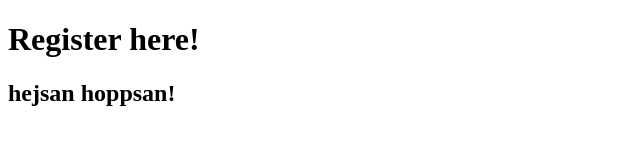
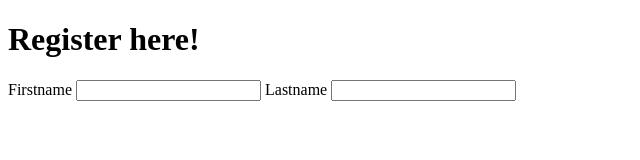
Before and after one commit to EmmaMargit/Forms-with-git-Emmas, a plain HTML site: page index.html in a window 1280 px wide. Shown: the whole page, without its empty margins (0-640 px from the left). Drawn offline with Linux system fonts and the light colour scheme.

Commit message:
som changes

```diff
--- a/index.html
+++ b/index.html
@@ -9,6 +9,16 @@
 </head>
 <body>
     <h1>Register here!</h1>
-    <h2>hejsan hoppsan!</h2>
+
+    <form action=""> <!--VIKTIGT!! Alltid ha med name="" när det är
+    Text field, när man skickar formuläret till en server man snappar upp
+    värderna via name.-->
+        <label for="firstname">Firstname</label>
+        <input type="text" name="firstname" id="firstname">
+
+        <label for="lastname">Lastname</label>
+        <input type="text" name="lastname" id="lastname">
+    </form>
+
 </body>
 </html>
```
